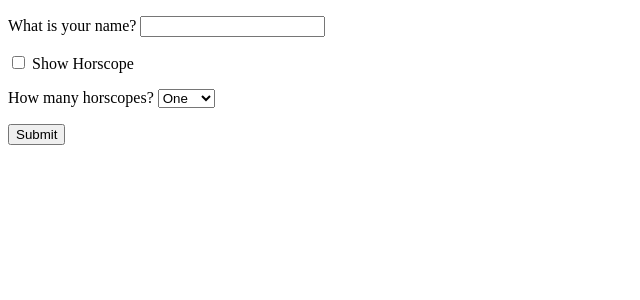
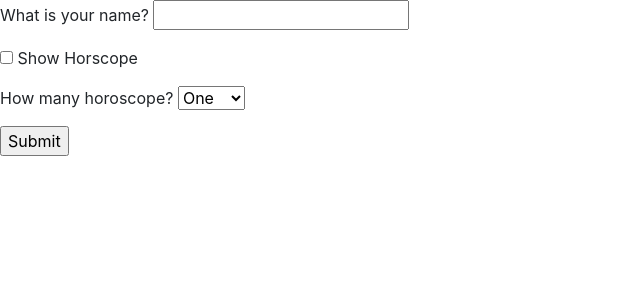
Before and after one commit to LukazDane/Horoscopes, a Flask app: page / in a window 1280 px wide. Shown: the top 300 px of the page, without its empty margins (0-640 px from the left). Run offline with Flask 2, Linux system fonts and the light colour scheme; some libraries are stand-ins or nearby versions.

Commit message:
finished lesson

```diff
--- a/app.py
+++ b/app.py
@@ -3,8 +3,8 @@ from random import choice, sample
 
 app = Flask(__name__)
 
-horscopes = ["Virgo: Go see a movie today. It’s a great escape! Especially from all this pollution and dangerous UV radiation! Say, is that mole new?",
-             "Libra: Your dreams will be filled with prophetic visions. Write them down. Hopefully, there are some lottery numbers or sports scores in there!", "Scorpio:  Curse you. Curse your family! Curse your children! And your children's  children! Vile, vile Scorpio.", "Sagittarius: Eat well today! You’ve earned it! And by “it,” I mean “massive food allergies”! And by “earned,” I mean “acquired”. I should proof this stuff before I read it out loud. Let’s try that again. “You’ve acquired massive food allergies!” Yes, much cleaner. Eat well!", "Capricorn: Those were not contact lenses you put in this morning. Best not think about this again…", "Aquarius: the white ball will be under the middle shell. Trust the stars. Invest all your money in this lucrative street game.", "Pisces: YOU’VE WON A BRAND NEW CAR!", "Aries: You will feel a haunting sadness about times gone by. Today’s smell is wheat grass and toast.", "Taurus: Today is your annual Crime Day. All Tauruses are exempt from laws today.", "Gemini: You will meet someone today who will have no effect on your life, and who you will immediately forget. Retain hope for a possible future.", "Cancer: “I’ve gotta pay my phone bill, and also get some more milk.” That wasn’t me talking. That is what the stars say today. Interpret it as you will.", "Leo: It’s better that I don’t read this aloud. Better that you not know. Tell your family that you love them."]
+horoscopes = ["Virgo: Go see a movie today. It’s a great escape! Especially from all this pollution and dangerous UV radiation! Say, is that mole new?",
+              "Libra: Your dreams will be filled with prophetic visions. Write them down. Hopefully, there are some lottery numbers or sports scores in there!", "Scorpio:  Curse you. Curse your family! Curse your children! And your children's  children! Vile, vile Scorpio.", "Sagittarius: Eat well today! You’ve earned it! And by “it,” I mean “massive food allergies”! And by “earned,” I mean “acquired”. I should proof this stuff before I read it out loud. Let’s try that again. “You’ve acquired massive food allergies!” Yes, much cleaner. Eat well!", "Capricorn: Those were not contact lenses you put in this morning. Best not think about this again…", "Aquarius: the white ball will be under the middle shell. Trust the stars. Invest all your money in this lucrative street game.", "Pisces: YOU’VE WON A BRAND NEW CAR!", "Aries: You will feel a haunting sadness about times gone by. Today’s smell is wheat grass and toast.", "Taurus: Today is your annual Crime Day. All Tauruses are exempt from laws today.", "Gemini: You will meet someone today who will have no effect on your life, and who you will immediately forget. Retain hope for a possible future.", "Cancer: “I’ve gotta pay my phone bill, and also get some more milk.” That wasn’t me talking. That is what the stars say today. Interpret it as you will.", "Leo: It’s better that I don’t read this aloud. Better that you not know. Tell your family that you love them."]
 
 
 @app.route('/')
@@ -13,15 +13,20 @@ def index():
     return render_template('index.html')
 
 
-@app.route('/horscope')
-def get_horscope():
-    """Give the user a horscope"""
+@app.route('/horoscope')
+def get_horoscope():
+    """Give the user a horoscope"""
     name = request.args.get('name')
-    num_horscopes = int(request.args.get('num_horscopes'))
-    show_horscopes = request.args.get('show_horscopes')
-    your_horoscope = ', '.join(sample(horscopes, num_horscopes))
+    num_horoscopes = int(request.args.get('num_horoscopes'))
+    get_horoscope = request.args.get('get_horoscope')
+    horoscopes_to_show = sample(horoscopes, num_horoscopes)
 
-    if show_horscopes:
-        return f'Hello there, {name}, your Horoscope says: {your_horoscope}!'
-    else:
-        return f'Hello there, {name}! Have a nice day!'
+    return render_template(
+        'horoscopes.html',
+        name=name,
+        get_horoscopes=get_horoscope, num_horoscopes=num_horoscopes,
+        horoscopes=horoscopes_to_show)
+
+
+if __name__ == '__main__':
+    app.run(debug=True)
--- /dev/null
+++ b/templates/base.html
@@ -0,0 +1,15 @@
+<!DOCTYPE html>
+<html lang="en">
+  <head>
+        <head>
+                <meta charset="UTF-8" />
+                <meta name="viewport" content="width=device-width, initial-scale=1.0" />
+                <meta http-equiv="X-UA-Compatible" content="ie=edge" />
+                <link rel="stylesheet" href="https://stackpath.bootstrapcdn.com/bootstrap/4.3.1/css/bootstrap.min.css" integrity="sha384-ggOyR0iXCbMQv3Xipma34MD+dH/1fQ784/j6cY/iJTQUOhcWr7x9JvoRxT2MZw1T" crossorigin="anonymous">
+                <title>Horoscopes</title>
+    <title>{% block title %}{% endblock %}</title>
+  </head>
+  <body>
+    {% block content %}{% endblock %}
+  </body>
+</html>
--- a/templates/index.html
+++ b/templates/index.html
@@ -1,25 +1,17 @@
-<!DOCTYPE html>
-<html lang="en">
-  <head>
-    <meta charset="UTF-8" />
-    <meta name="viewport" content="width=device-width, initial-scale=1.0" />
-    <meta http-equiv="X-UA-Compatible" content="ie=edge" />
-    <!-- <link rel="shortcut icon" href="favicon.ico" type="image/x-icon"> -->
-    <title>Horoscopes</title>
-  </head>
-  <body>
-    <form action="/horscope">
+{% extends 'base.html' %} {% block title %} Horoscopes {% endblock %} {% block
+content %}
+<form action="/horoscope">
   <p>
     What is your name?
     <input type="text" name="name" />
   </p>
   <p>
-        <input type="checkbox" name="show_horscopes" />
+    <input type="checkbox" name="get_horoscope" />
     Show Horscope
   </p>
   <p>
-        How many horscopes?
-        <select name="num_horscopes">
+    How many horoscope?
+    <select name="num_horoscopes">
       <option value="1">One</option>
       <option value="2">Two</option>
       <option value="3">Three</option>
@@ -27,5 +19,4 @@
   </p>
   <input type="submit" />
 </form>
-  </body>
-</html>
+{% endblock %}
```
Also changed, not shown: templates/horoscopes.html (added, +10 -0 lines), templates/horscopes.html (deleted). Lines whose indentation alone changed are shown as unchanged.
